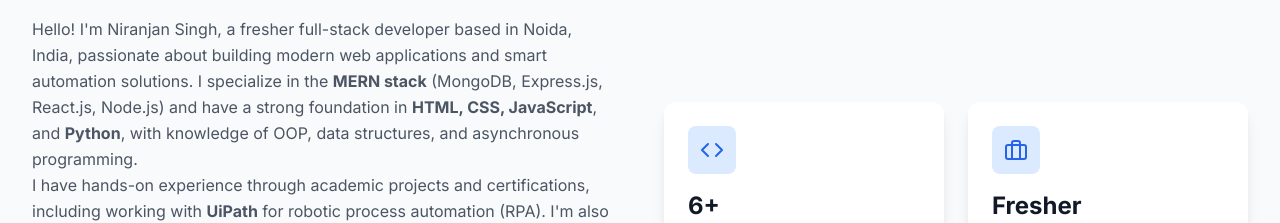
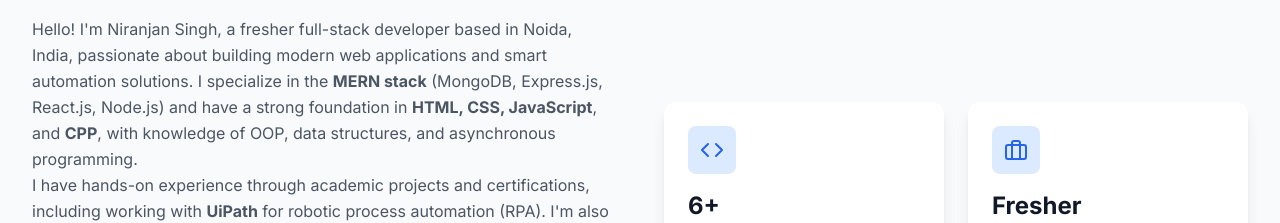
Before and after one commit to niranjansingh0/Portfolio-Website, a React (Create React App) app: page / in a window 1280 px wide. Shown: the part 1040-1263 px from the top of the page. Built offline with nearby package versions, Linux system fonts and the light colour scheme.

Commit message:
update about

```diff
--- a/src/components/About.js
+++ b/src/components/About.js
@@ -26,7 +26,7 @@ const About = () => {
           <div className="space-y-6">
              <div className="prose prose-lg dark:prose-invert max-w-none">
                <p className="text-gray-600 dark:text-gray-300 leading-relaxed">
-               Hello! I'm Niranjan Singh, a fresher full-stack developer based in Noida, India, passionate about building modern web applications and smart automation solutions. I specialize in the <strong>MERN stack</strong> (MongoDB, Express.js, React.js, Node.js) and have a strong foundation in <strong>HTML, CSS, JavaScript</strong>, and <strong>Python</strong>, with knowledge of OOP, data structures, and asynchronous programming.
+               Hello! I'm Niranjan Singh, a fresher full-stack developer based in Noida, India, passionate about building modern web applications and smart automation solutions. I specialize in the <strong>MERN stack</strong> (MongoDB, Express.js, React.js, Node.js) and have a strong foundation in <strong>HTML, CSS, JavaScript</strong>, and <strong>CPP</strong>, with knowledge of OOP, data structures, and asynchronous programming.
              </p>
 
              <p className="text-gray-600 dark:text-gray-300 leading-relaxed">
```
